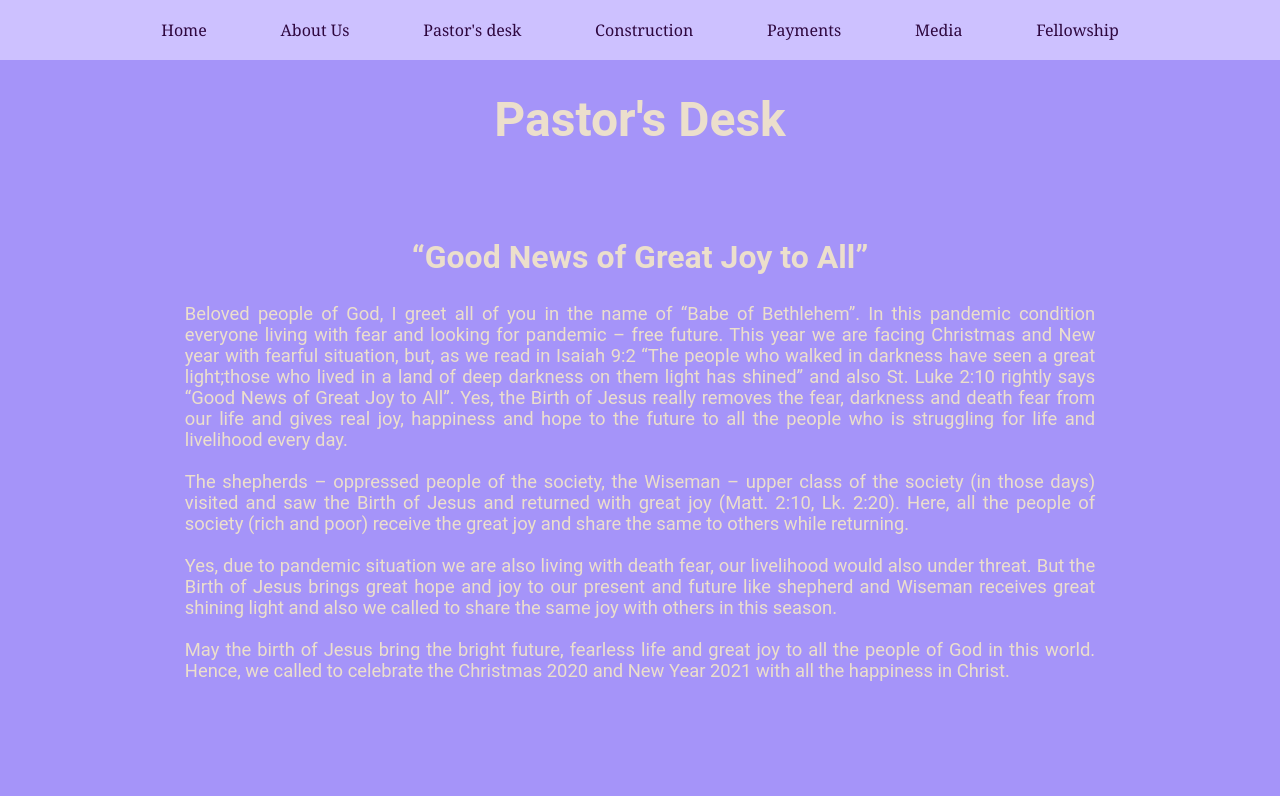
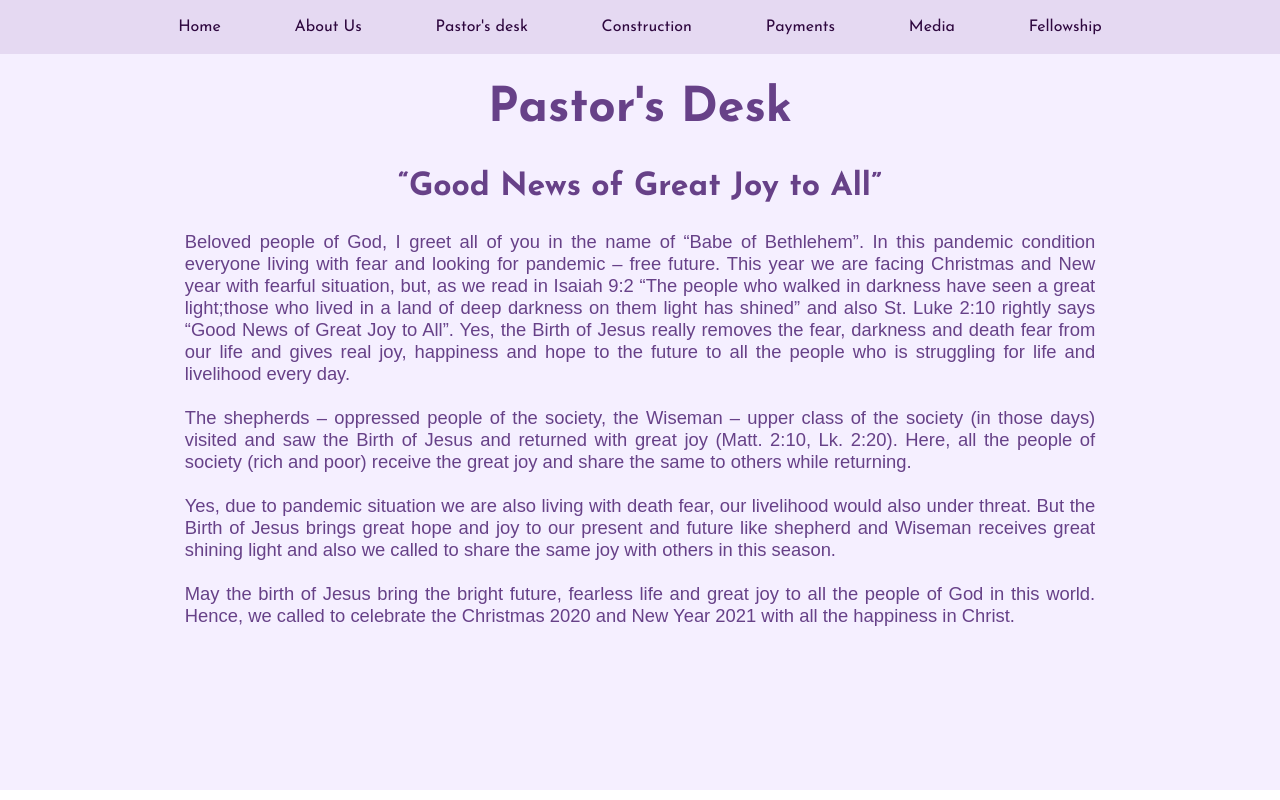
Before and after one commit to Jefferson0511/church_website, a React (Create React App) app: page /pastorsdesk in a window 1280 px wide. Built offline with nearby package versions, Linux system fonts and the light colour scheme.

Commit message:
font changes

```diff
--- a/src/pages/home.css
+++ b/src/pages/home.css
@@ -1,6 +1,9 @@
+@import url('https://fonts.googleapis.com/css2?family=Ubuntu:ital,wght@0,300;0,400;0,500;0,700;1,300;1,400;1,500;1,700&display=swap');
+@import url('https://fonts.googleapis.com/css2?family=Merriweather:ital,wght@0,300;0,400;0,700;0,900;1,300;1,400;1,700;1,900&display=swap');
+@import url('https://fonts.googleapis.com/css2?family=Josefin+Sans:ital,wght@0,100..700;1,100..700&family=Merriweather:ital,wght@0,300;0,400;0,700;0,900;1,300;1,400;1,700;1,900&display=swap');
+
 .home-main {
-    font-family:Georgia, 'Times New Roman', Times, serif ;
-    font-family:Georgia, 'Times New Roman', Times, serif ;
+    font-family: "Josefin Sans", sans-serif;
     position: relative;
     height: 100vh;
     margin: 0;
@@ -70,66 +73,9 @@
 }
 
 .welcome-message p {
-    font-style: italic;
+    /* font-style: italic; */
     font-size: 1.5em;
     margin-top: 0.5em; /* Add some spacing between the h1 and p */
     color: #E5D9F2;
     text-shadow: 1px 1px 3px rgb(165, 148, 249,0.5);
 }
-
-/* .welcome-message h1 {
-    font-size: 3em;
-    position: absolute;
-    width: 100%;
-    height: 100%;
-    display: flex;
-    top: 0;
-    flex-direction: column;
-    justify-content: center;
-    align-items: center;
-    color: #EBD3F8;
-    text-shadow: 2px 2px 5px rgba(0, 0, 0, 0.5);
-    z-index: 2;
-}
-
-.welcome-message p {
-    position: absolute;
-    font-size: 1.5em;
-    color: #EBD3F8;
-    text-shadow: 1px 1px 3px #2E073F;
-} */
-
-/* .verse-strip {
-    position: relative;
-    background-color: #745E96;
-    color: white;
-    text-align: center;
-    padding: 1% 0;
-    font-size: 1.2em;
-    overflow: hidden;
-    white-space: nowrap;
-    width: 100%;
-    top: 58%;
-    right: 23%;
-}
-
-.verse-strip p {
-    display: inline-block;
-    animation: slide-in 20s linear infinite;
-    padding-left: 100%;
-    white-space: nowrap;
-}
-
-@keyframes slide-in {
-    0% {
-        transform: translateX(100%);
-    }
-
-    50% {
-        transform: translateX(0);
-    }
-
-    100% {
-        transform: translateX(-100%);
-    }
-} */
--- a/src/pages/pastorsdesk.css
+++ b/src/pages/pastorsdesk.css
@@ -1,10 +1,13 @@
+@import url('https://fonts.googleapis.com/css2?family=Josefin+Sans:ital,wght@0,100..700;1,100..700&family=Merriweather:ital,wght@0,300;0,400;0,700;0,900;1,300;1,400;1,700;1,900&display=swap');
+
 .pastor-main {
     position: absolute;
+    font-family: "Josefin Sans", sans-serif;
     height: 92vh;
     width: 100%;
     margin: 0;
     padding: 0;
-    background-color: #A594F9;
+    background-color: #F5EFFF;
     /* background-color: #697565;
     /* background: url('../../public/images/5.png') no-repeat top center/cover; */
     background-size: cover;
@@ -39,23 +42,24 @@
 .pastor-welcome-message h1 {
     font-size: 3em;
     margin: 0; /* Remove any default margin to avoid unnecessary spacing */
-    color: #ECDFCC;
+    color: #674188;
     /* text-shadow: 2px 2px 5px rgba(0, 0, 0, 0.5); */
 }
 .pastor-welcome-message h2 {
     font-size: 2em;
     margin: 0; /* Remove any default margin to avoid unnecessary spacing */
-    margin-top: 7%;
-    color: #ECDFCC;
+    padding-top: 3%;
+    color: #674188;
     /* text-shadow: 2px 2px 5px rgba(0, 0, 0, 0.5); */
 }
 
 .pastor-welcome-message p {
+    font-family:sans-serif;
     text-align: justify;
     font-size: 1.15em;
     margin: 13%;
     margin-top: 0.5em;
-    color: #ECDFCC;
+    color: #674188;
     padding: 1em;
     /* background-color: rgba(0, 0, 0, 0.5); */
     border-radius: 8px;
--- a/src/styles/global.css
+++ b/src/styles/global.css
@@ -1,3 +1,7 @@
+@import url('https://fonts.googleapis.com/css2?family=Ubuntu:ital,wght@0,300;0,400;0,500;0,700;1,300;1,400;1,500;1,700&display=swap');
+@import url('https://fonts.googleapis.com/css2?family=Merriweather:ital,wght@0,300;0,400;0,700;0,900;1,300;1,400;1,700;1,900&display=swap');
+@import url('https://fonts.googleapis.com/css2?family=Josefin+Sans:ital,wght@0,100..700;1,100..700&family=Merriweather:ital,wght@0,300;0,400;0,700;0,900;1,300;1,400;1,700;1,900&display=swap');
+
 html,
 body {
     font-family: 'Roboto', sans-serif;
@@ -25,6 +29,7 @@
 
 /* Transparent header for homepage */
 .header-transparent {
+    font-family: "Josefin Sans", sans-serif;
     position: absolute;
     top: 0;
     left: 0;
@@ -46,8 +51,8 @@
 
 /* Regular header for other pages */
 header {
-    font-family:Cambria, Cochin, Georgia, Times, 'Times New Roman', serif;
-    background-color: #CDC1FF;
+    font-family: "Josefin Sans", sans-serif;
+    background-color: #E5D9F2;
     color: #A594F9;
     text-align: center;
     font-size: medium;
```
